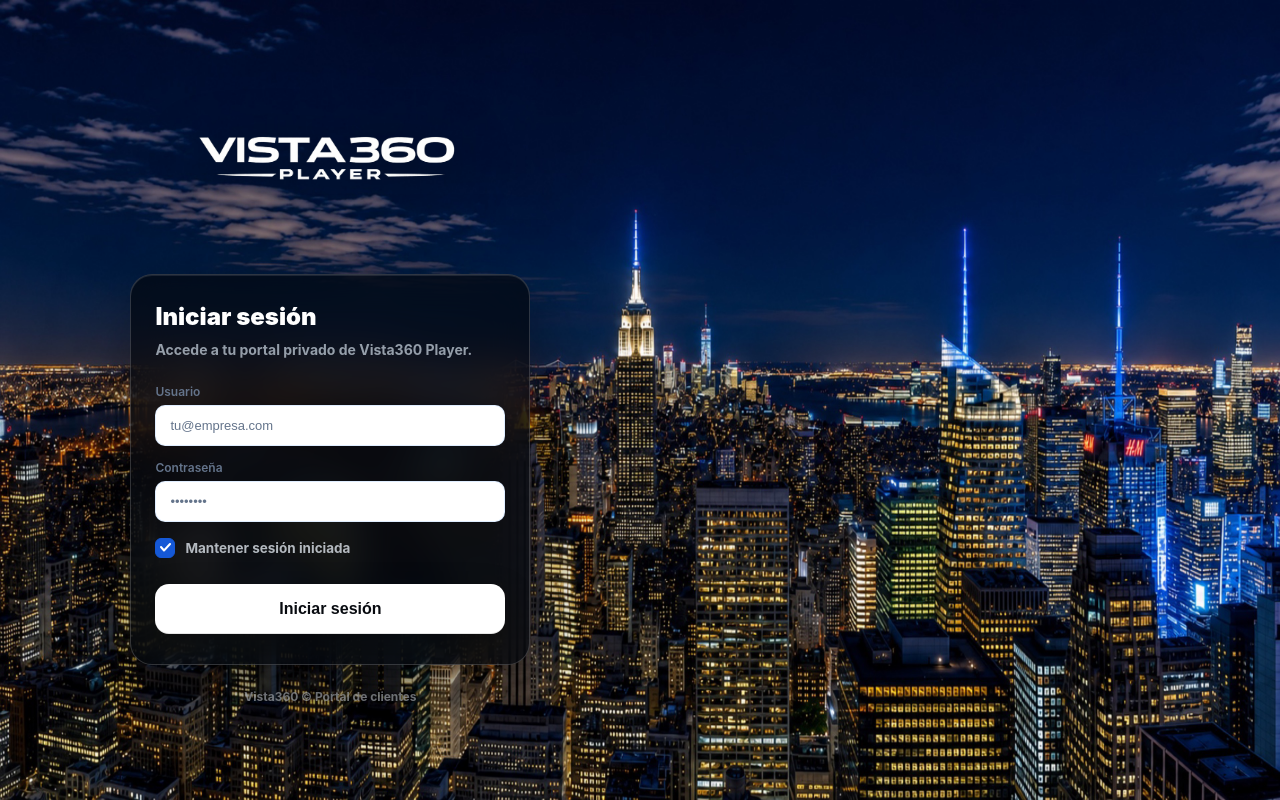
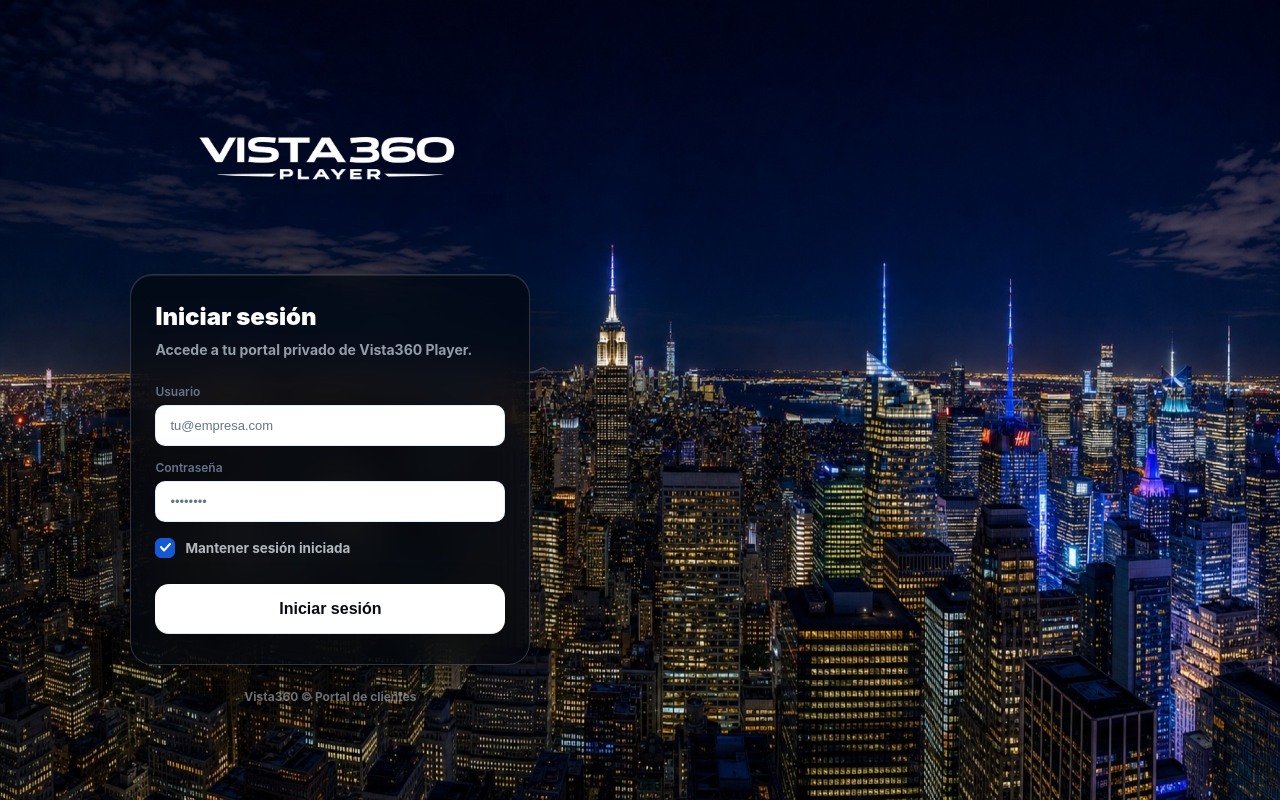
Before and after one commit to armn11155-ctrl/Vista360-Player, a React (Vite) app: page / in a window 1280 px wide. Built offline with nearby package versions, Linux system fonts and the light colour scheme; no server answers.

Commit message:
Aleja la panorámica del inicio de sesión

```diff
--- a/src/styles/app.css
+++ b/src/styles/app.css
@@ -2269,10 +2269,10 @@
     right: 0;
     bottom: 160px;
     z-index: -2;
-    background-image: url('/login-new-york-sharp-4k.jpg');
+    background-image: url('/login-new-york-wide.jpg');
     background-repeat: no-repeat;
-    background-size: cover;
-    background-position: center center;
+    background-size: 135% auto;
+    background-position: center 62%;
   }
   .login-shell::after {
     content: none;
```
